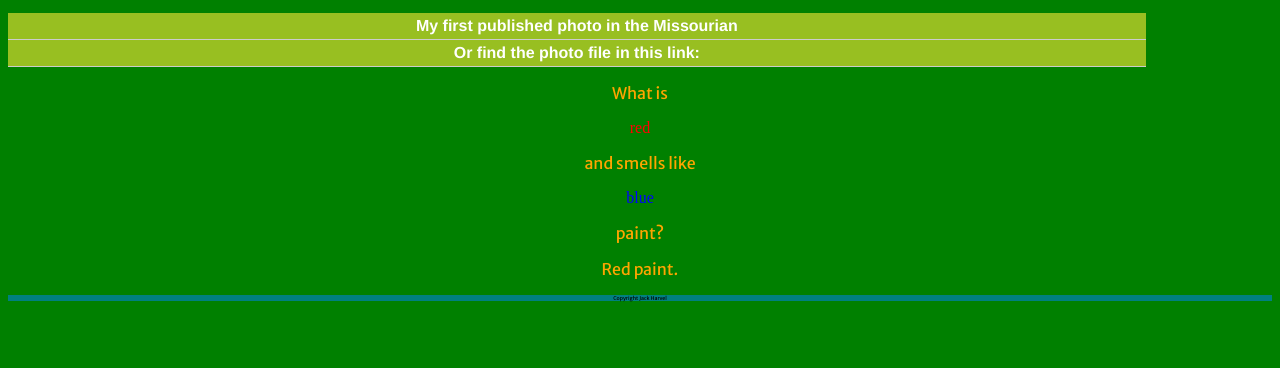
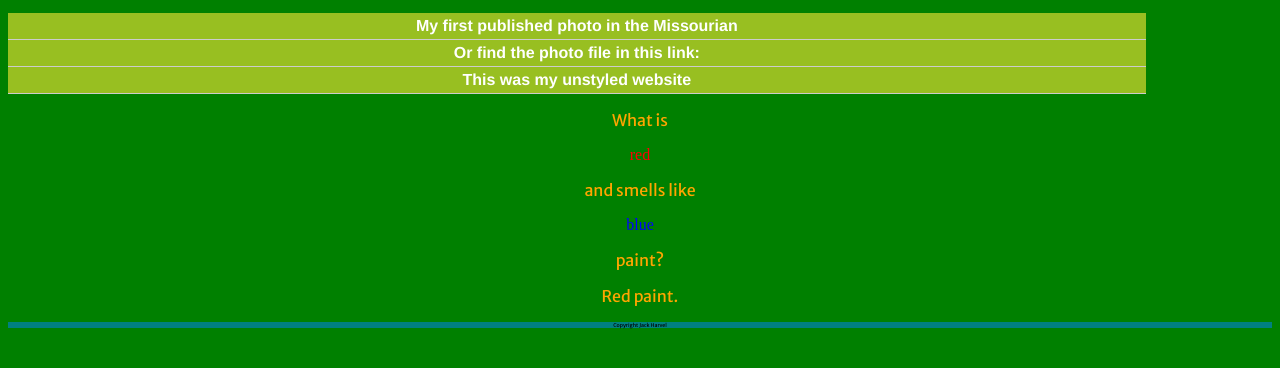
Before and after one commit to J4502-FS18/Jack-Class, a plain HTML site: page index.html in a window 1280 px wide. Shown: the part 560-928 px from the top of the page. Drawn offline with Linux system fonts and the light colour scheme; a web font is replaced by a local one.

Commit message:
Added link to first website

```diff
--- a/index.html
+++ b/index.html
@@ -31,6 +31,7 @@
     <ul id="nav">
       <li> <a href="https://www.columbiamissourian.com/news/local/both-lanes-open-after-semi-crash-on-i--by/article_acbe53ce-ab96-11e8-b97b-0f3ad8766d6c.html">  My first published photo in the Missourian </a>  </li>
       <li> <a href="Index2.html"> Or find the photo file in this link:  </a> </li>
+      <li> <a href=firstindex.html> This was my unstyled website </a> </li>
     </ul>
 
   </div>
```
